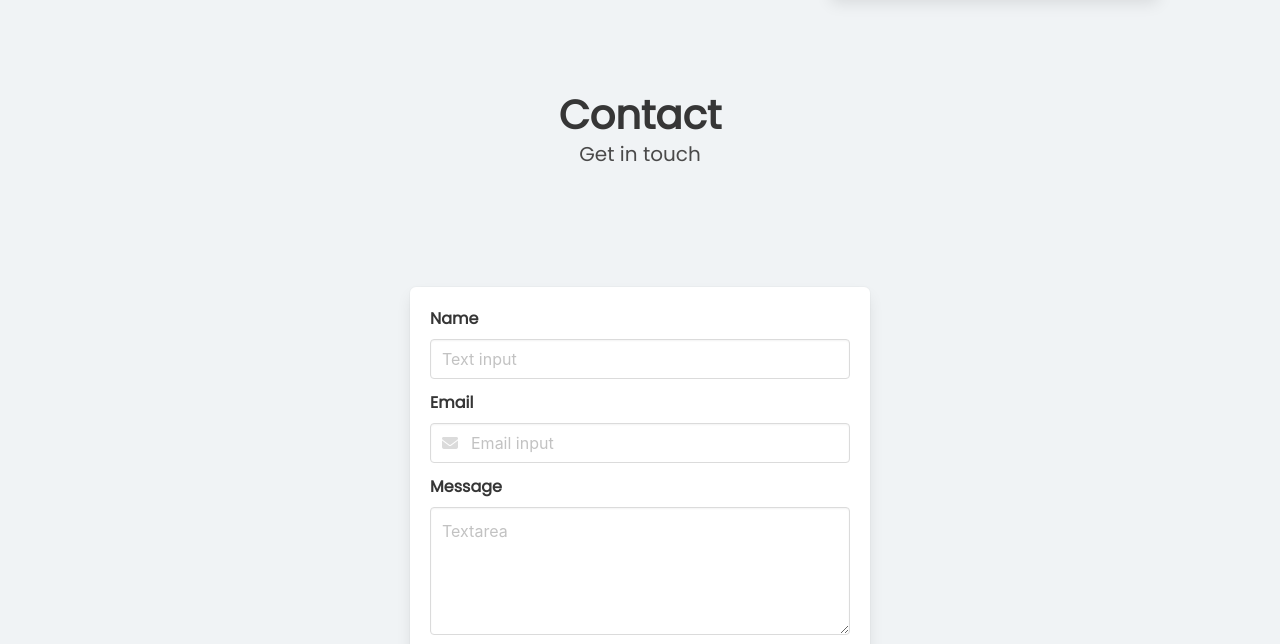
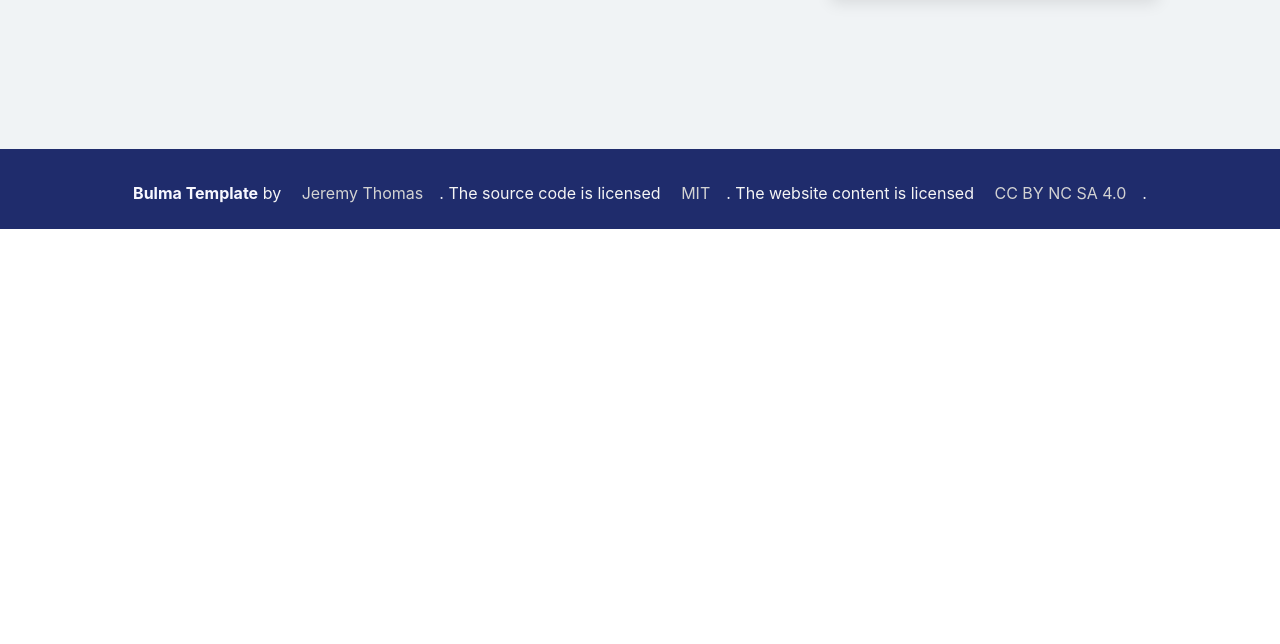
Before and after one commit to IIMacGyverII/Portfolio3, a plain HTML site: page index.html in a window 1280 px wide. Shown: the part 4218-4862 px from the top of the page. After the commit the page ends 4447 px from the top, so only its background shows below. Drawn offline with nearby package versions, Linux system fonts and the light colour scheme.

Commit message:
removed contact form

```diff
--- a/index.html
+++ b/index.html
@@ -788,7 +788,7 @@
 
 
           <!-- Contact -->
-          <section class="section" id="contact">
+          <!-- <section class="section" id="contact">
             <div class="container">
               <div class="section-heading">
                 <h3 class="title is-2">Contact</h3>
@@ -834,7 +834,7 @@
                   </div>
                 </div>
               </div>
-            </section>
+            </section> -->
           <!-- <div
             class="columns is-multiline"
             data-aos="fade-in"
```
